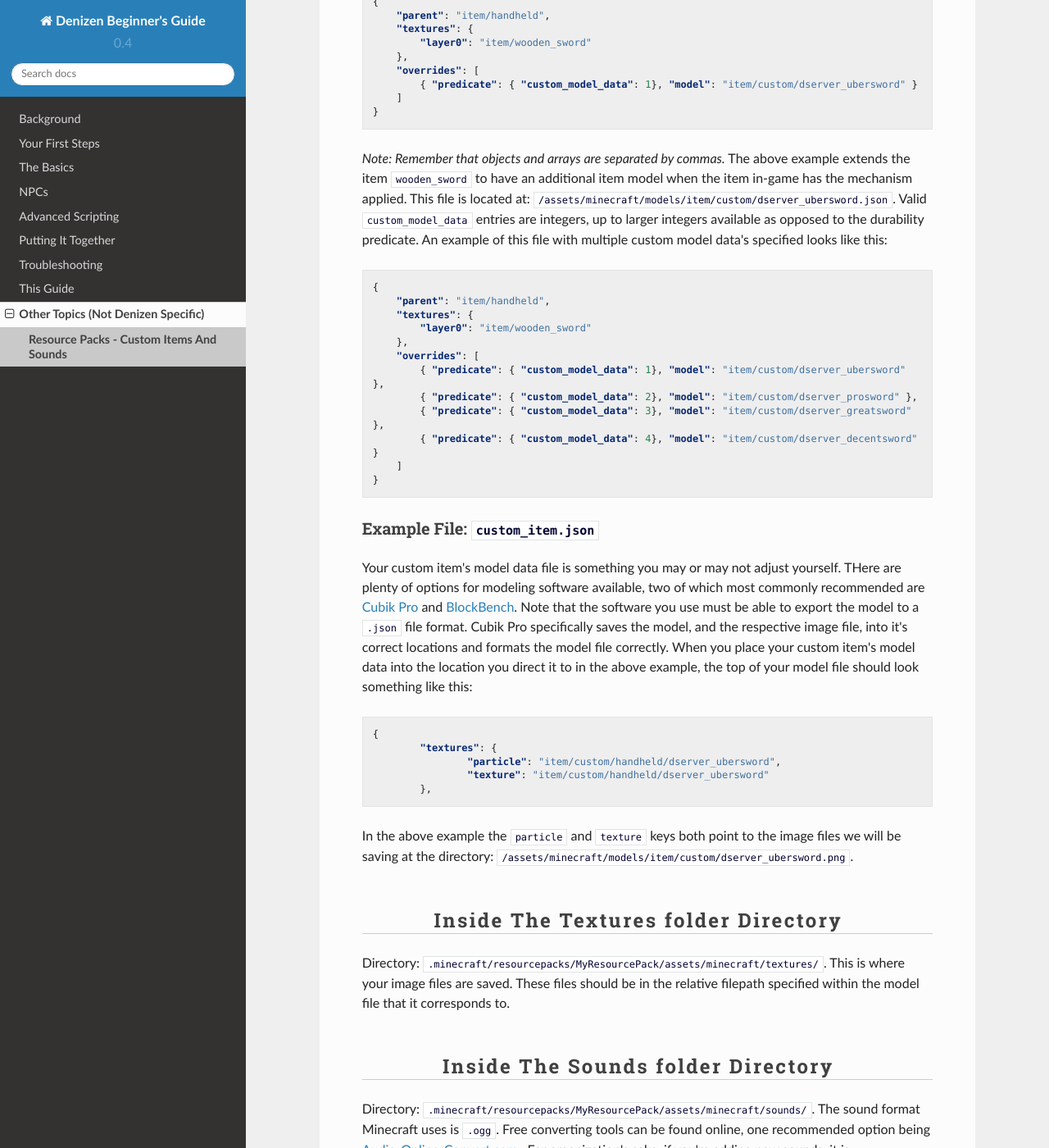
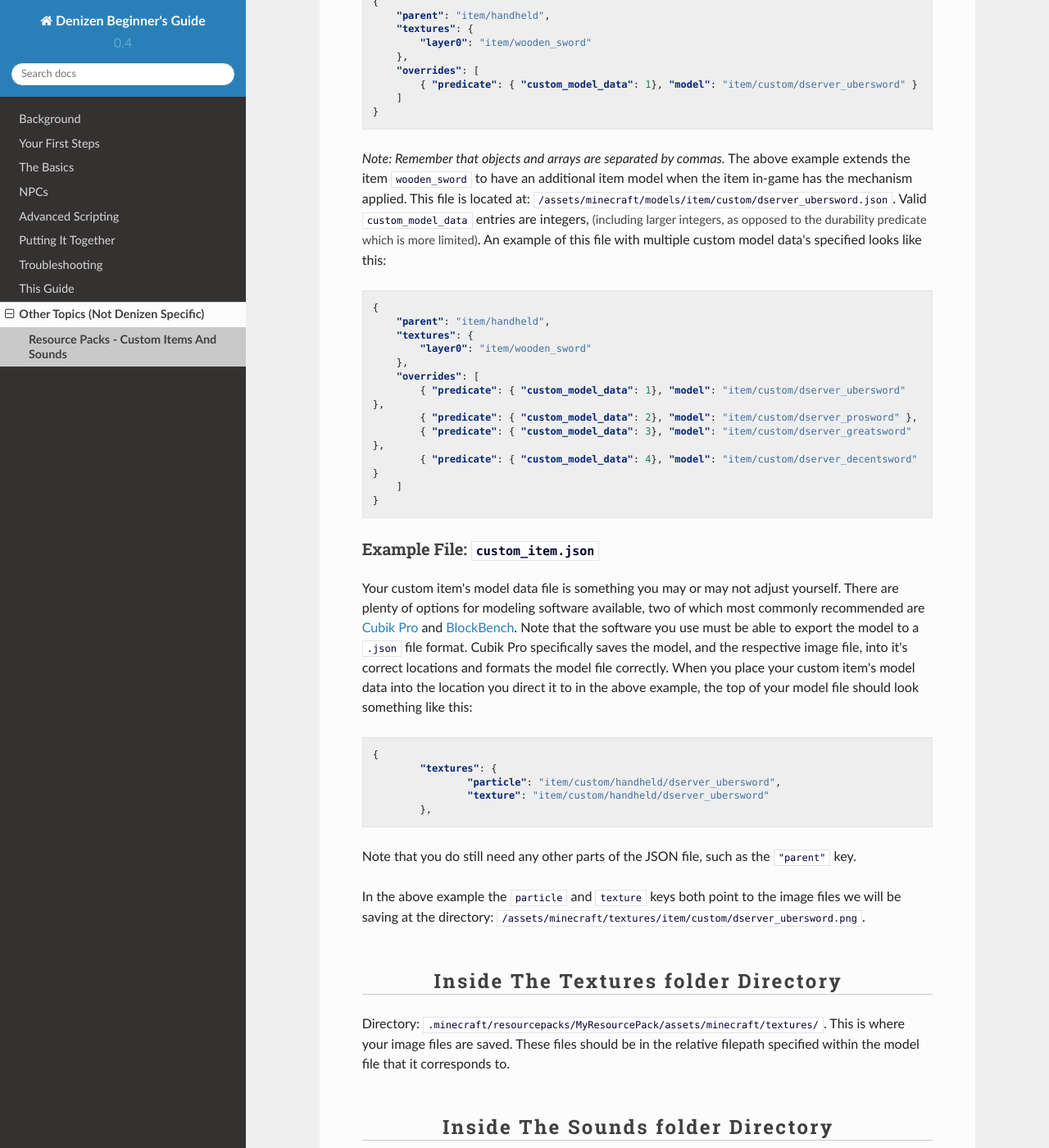
Before and after one commit to DenizenScript/Denizen-Beginners-Guide, a Sphinx documentation site: the page built from source/guides/non-denizen/resource-packs.md, in a window 1280 px wide and 1400 px high, scrolled down 5345 px. Shown: the whole window at 82% size. Built offline with Sphinx 7.4.7 and the Read the Docs theme 2.0.0, drawn with Linux system fonts in a browser that asks for light colours.

Commit message:
slight cleanups to resource pack page

````diff
--- a/source/guides/non-denizen/resource-packs.md
+++ b/source/guides/non-denizen/resource-packs.md
@@ -200,7 +200,7 @@ Here is an example of the override, and the `custom_model_data` specified.
 *Note: Remember that objects and arrays are separated by commas.*
 The above example extends the item `wooden_sword` to have an additional item model when the item in-game has the mechanism applied.
 This file is located at: `/assets/minecraft/models/item/custom/dserver_ubersword.json`.
-Valid `custom_model_data` entries are integers, up to larger integers available as opposed to the durability predicate.
+Valid `custom_model_data` entries are integers, <span class="parens">(including larger integers, as opposed to the durability predicate which is more limited)</span>.
 An example of this file with multiple custom model data's specified looks like this:
 
 ```json
@@ -221,7 +221,7 @@ An example of this file with multiple custom model data's specified looks like t
 #### Example File: `custom_item.json`
 
 Your custom item's model data file is something you may or may not adjust yourself.
-THere are plenty of options for modeling software available, two of which most commonly recommended are [Cubik Pro](https://cubik.studio/) and [BlockBench](https://blockbench.net/).
+There are plenty of options for modeling software available, two of which most commonly recommended are [Cubik Pro](https://cubik.studio/) and [BlockBench](https://blockbench.net/).
 Note that the software you use must be able to export the model to a `.json` file format.
 Cubik Pro specifically saves the model, and the respective image file, into it's correct locations and formats the model file correctly.
 When you place your custom item's model data into the location you direct it to in the above example, the top of your model file should look something like this:
@@ -234,7 +234,9 @@ When you place your custom item's model data into the location you direct it to
 	},
 ```
 
-In the above example the `particle` and `texture` keys both point to the image files we will be saving at the directory: `/assets/minecraft/models/item/custom/dserver_ubersword.png`.
+Note that you do still need any other parts of the JSON file, such as the `"parent"` key.
+
+In the above example the `particle` and `texture` keys both point to the image files we will be saving at the directory: `/assets/minecraft/textures/item/custom/dserver_ubersword.png`.
 
 ### Inside The Textures folder Directory
 
````
